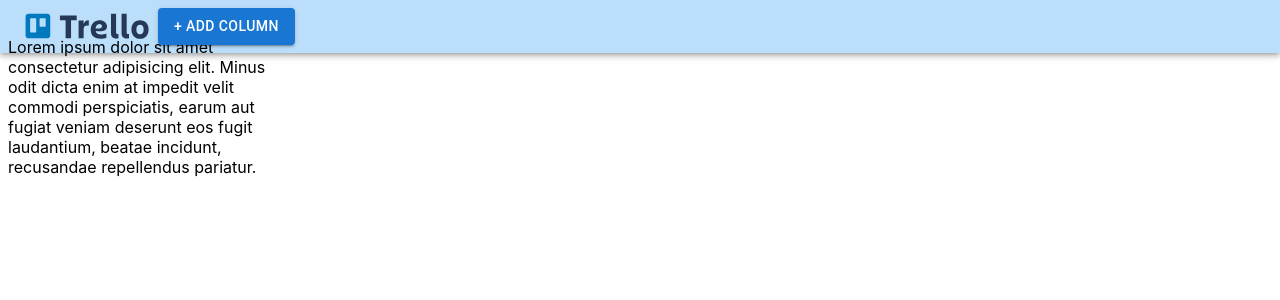
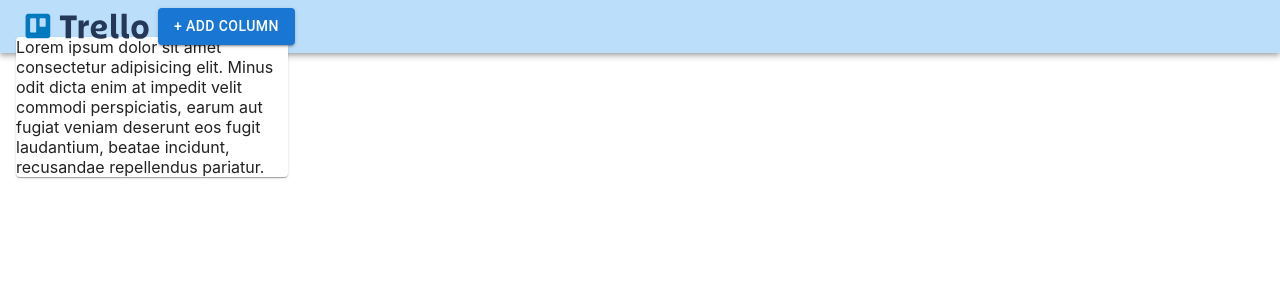
Before and after one commit to MadinaN12/project-management-app, a Next.js app: page /board in a window 1280 px wide. Shown: the top 300 px of the page. Built offline with nearby package versions, Linux system fonts and the light colour scheme.

Commit message:
refactor: change folder for column component

```diff
--- a/components/board/column.tsx
+++ /dev/null
@@ -1,14 +0,0 @@
-import { Grid } from '@mui/material';
-import style from '../../styles/Column.module.css';
-
-const BoardColumn = () => {
-  return (
-    <Grid container direction="column" className={style.column}>
-      Lorem ipsum dolor sit amet consectetur adipisicing elit. Minus odit dicta enim at impedit
-      velit commodi perspiciatis, earum aut fugiat veniam deserunt eos fugit laudantium, beatae
-      incidunt, recusandae repellendus pariatur.
-    </Grid>
-  );
-};
-
-export default BoardColumn;
--- /dev/null
+++ b/components/column/column.tsx
@@ -0,0 +1,16 @@
+import { Grid, Paper } from '@mui/material';
+import style from '../../styles/Column.module.css';
+
+const BoardColumn = () => {
+  return (
+    <Grid container direction="column" className={style.column}>
+      <Paper className={style.column}>
+        Lorem ipsum dolor sit amet consectetur adipisicing elit. Minus odit dicta enim at impedit
+        velit commodi perspiciatis, earum aut fugiat veniam deserunt eos fugit laudantium, beatae
+        incidunt, recusandae repellendus pariatur.
+      </Paper>
+    </Grid>
+  );
+};
+
+export default BoardColumn;
--- a/pages/board.tsx
+++ b/pages/board.tsx
@@ -1,5 +1,5 @@
 import { Grid } from '@mui/material';
-import BoardColumn from '../components/board/column';
+import BoardColumn from '../components/column/column';
 import BoardControls from '../components/board/controls';
 import { useAppSelector } from '../hooks/redux';
 
```
